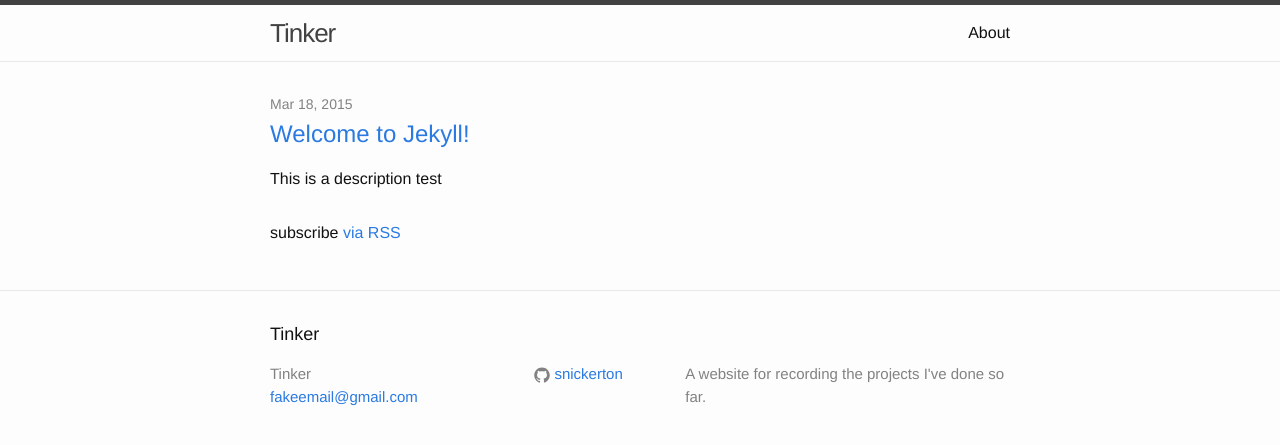
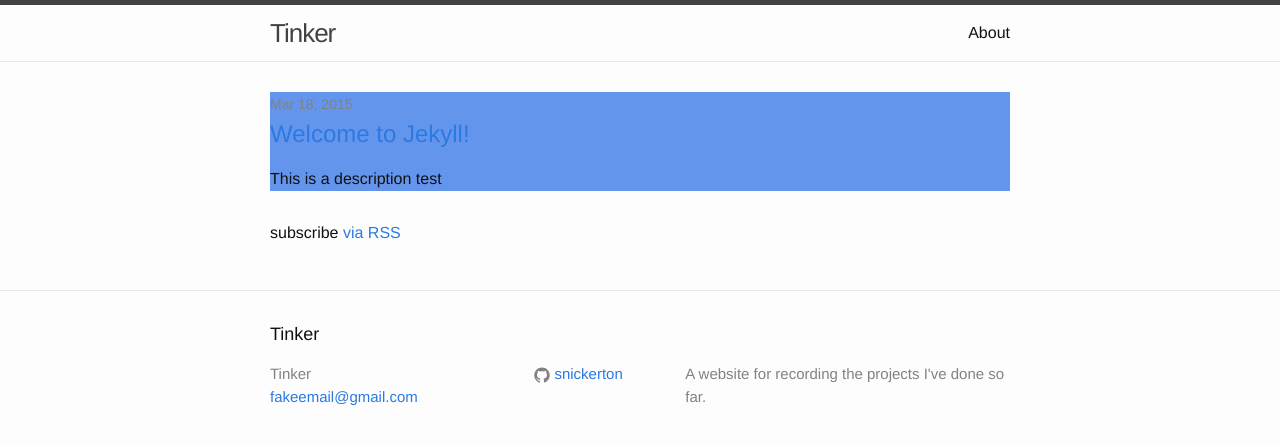
Before and after one commit to snickerton/snickerton.github.legacy, a Jekyll site: the page built from index.html, in a window 1280 px wide. Shown: the top 445 px of the page. Built offline with Jekyll 4.4.1, drawn with Linux system fonts in a browser that asks for light colours.

Commit message:
Update main.scss

```diff
--- a/css/main.scss
+++ b/css/main.scss
@@ -27,7 +27,9 @@
 $on-palm:          600px;
 $on-laptop:        800px;
 
-
+div.post-card {
+    background-color: #6495ed;
+}
 
 // Using media queries with like this:
 // @include media-query($on-palm) {
```
